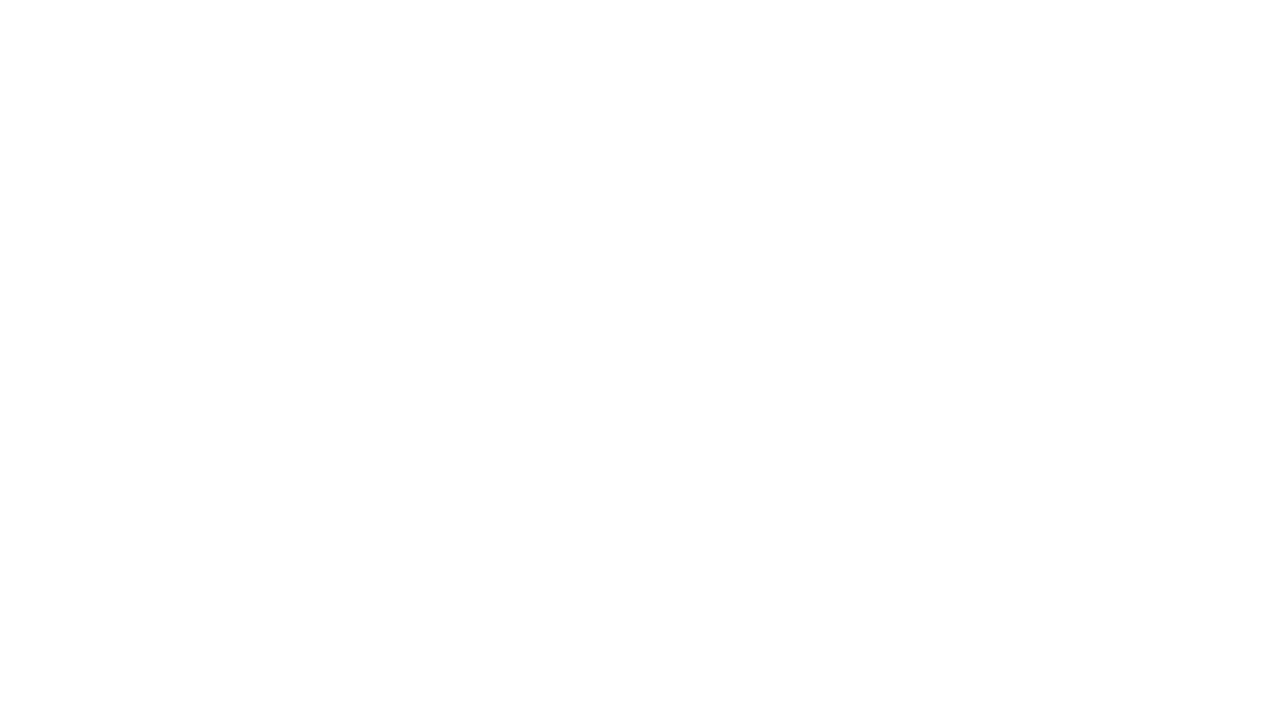
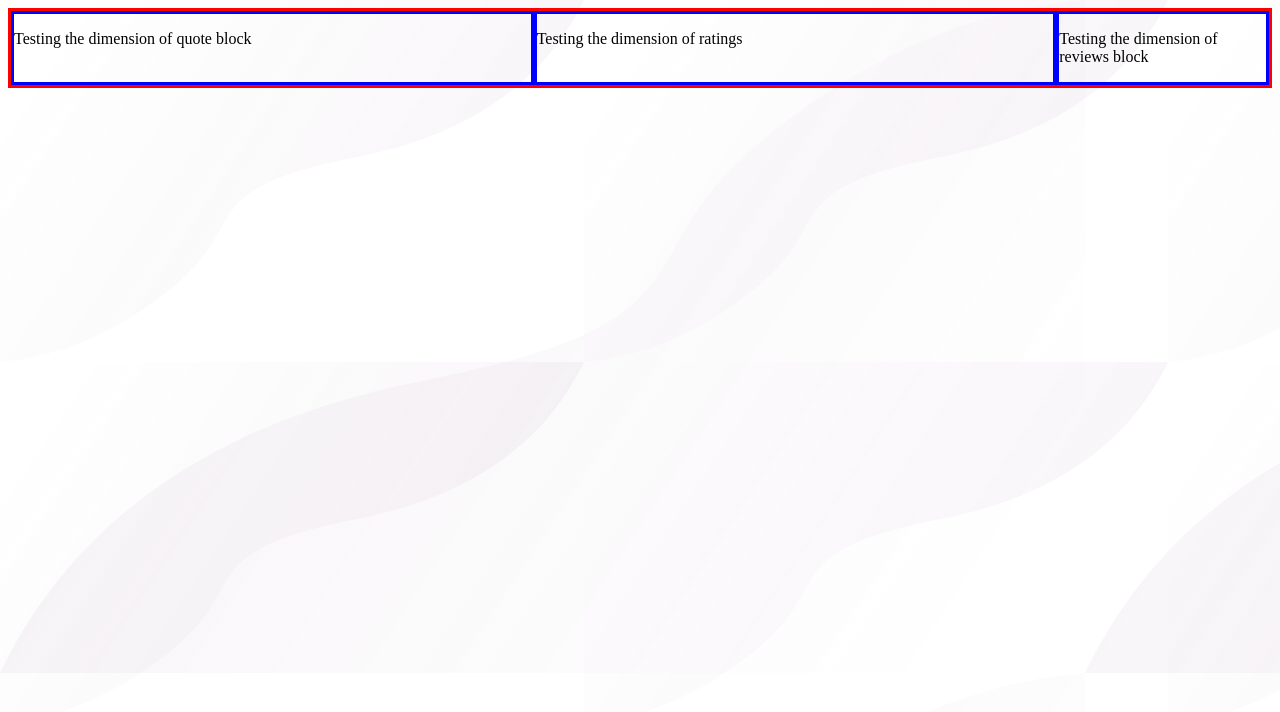
Before and after one commit to RobertK1229/Helium_challenge, a plain HTML site: page Index.html in a window 1280 px wide. Drawn offline with Linux system fonts and the light colour scheme.

Commit message:
Added images for the background and components of the webpage added flexbox to html element "content_flex" added background image in css

```diff
--- a/Index.html
+++ b/Index.html
@@ -4,8 +4,19 @@
     <meta charset="UTF-8">
     <link rel="icon" type="image/png" href="/favicon-32x32.png"/>
     <title>Helium Challenge</title>
+    <link rel="stylesheet" href="Style.css">
 </head>
 <body>
-
+<div class="content_flex">
+    <div id="quote">
+        <p>Testing the dimension of quote block</p>
+    </div>
+    <div id="ratings">
+        <p>Testing the dimension of ratings</p>
+    </div>
+    <div id="reviews">
+        <p>Testing the dimension of reviews block</p>
+    </div>
+</div>
 </body>
 </html>
--- a/Style.sass
+++ b/Style.sass
@@ -0,0 +1,21 @@
+body
+  background: url("Images/Page_background/bg-pattern-bottom-desktop.svg"), url("Images/Page_background/bg-pattern-top-desktop.svg")
+  min-height: 100%
+
+.content_flex
+  display: flex
+  border: 3px solid red
+
+.content_flex > div
+  border: 3px solid blue
+
+#quote
+  float: left
+  width: 50%
+
+#ratings
+  float: right
+  width: 50%
+
+#reviews
+  float: bottom
```
Also changed, not shown: Images/Page_background/bg-pattern-bottom-desktop.svg (added), Images/Page_background/bg-pattern-bottom-mobile.svg (added), Images/Page_background/bg-pattern-top-desktop.svg (added), Images/Page_background/bg-pattern-top-mobile.svg (added), Images/icon-star.svg (added), Images/image-anne.jpg (added), Images/image-colton.jpg (added), Images/image-irene.jpg (added), Style.css (added), 1 other file.
